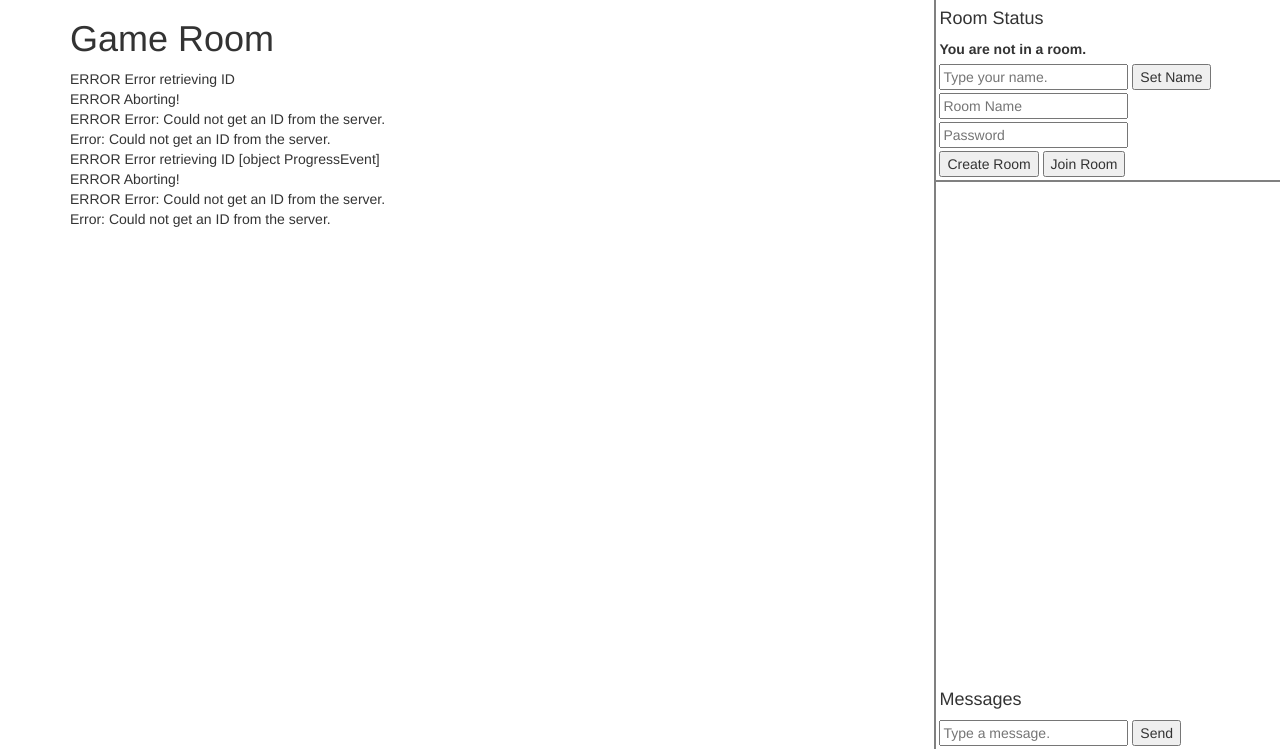
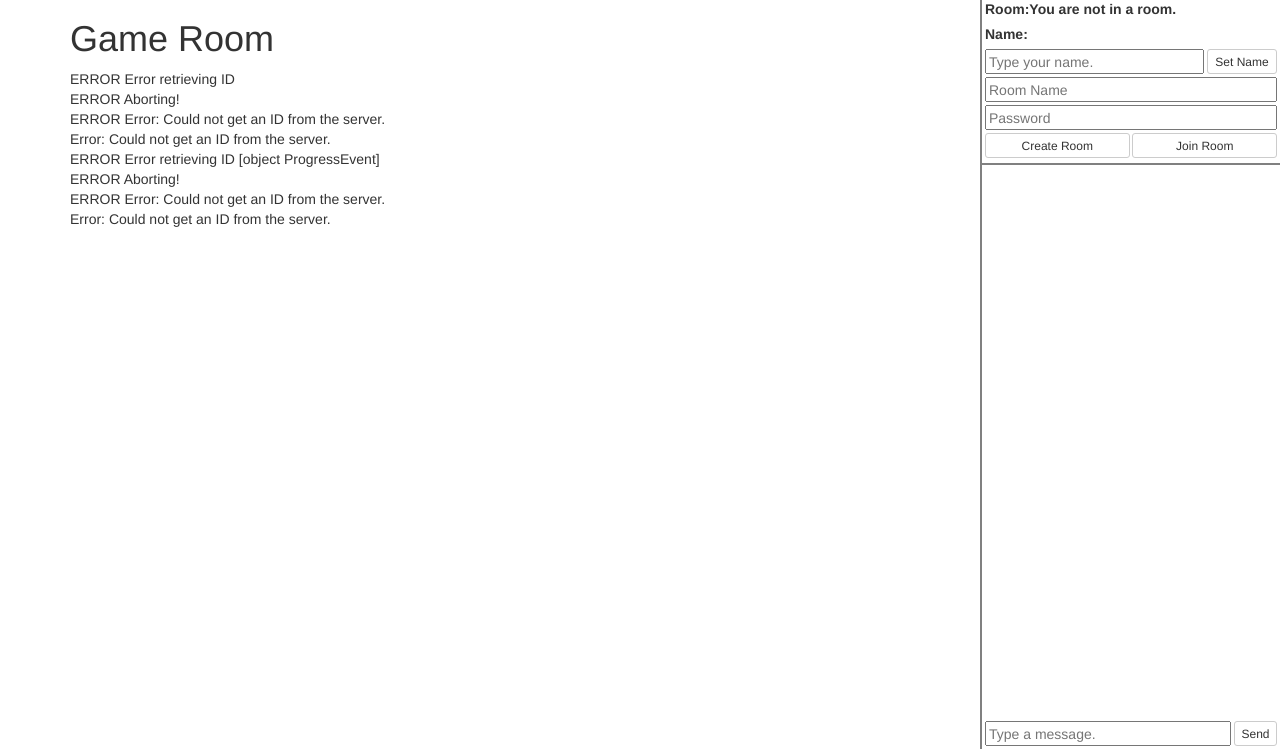
Before and after one commit to MattClucas/d20toolkit, a PHP site: page /tools/gameroom/gameroom.php in a window 1280 px wide. Shown: the part 51-800 px from the top of the page. Run offline with PHP 8.4, Linux system fonts and the light colour scheme; some libraries are stand-ins or nearby versions.

Commit message:
Adding css for game room chat side-bar.

```diff
--- a/tools/gameroom/gameroom.php
+++ b/tools/gameroom/gameroom.php
@@ -10,28 +10,83 @@
         <link rel="stylesheet" href="../../css/bootstrap.min.css" media="screen">
         <link rel="stylesheet" href="../../css/bootswatch.min.css">
         <style>
-            .infoBar {
+            #infoBar {
                 border-left: solid grey 2px;
-                height: 100vh;
-                position: fixed;
+                position: absolute;
                 top: 50px;
                 bottom: 0;
                 right: 0;
                 width: 27%;
+                max-width: 300px;
+                min-width: 245px;
             }
-            .infoBarContent {
+            .infoBarChild {
                 padding-left: 3px;
+                padding-right: 3px;
+                clear: both;
             }
-            .messagesInfoBarSection {
-                position: fixed;
+            #infoBarDivider {
+                width: 100%;
+                border-bottom: solid grey 2px;
+                position: absolute;
+                top: 164px
+            }
+            #messagesInfoBarChild {
+                position: absolute;
                 bottom: 0;
-                padding-bottom: 3px;
+                height: calc( 100% - 166px );
             }
-            .gameroomStatusInfoBarSection {
-                border-bottom: solid grey 2px;
+            #createRoom, #userNameInput {
+                float: left;
             }
-            .stacked {
+            #joinRoom, #setUserName, #sendButton {
+                float: right;
+            }
+            #createRoom, #joinRoom {
+                width: 49.5%;
+            }
+            .fullWidth {
+                width: 100%;
+                float: left;
+            }
+            #messagesBlock {
+                overflow-y: auto;
+                margin-top: 3px;
+                height: calc( 100% - 31px );
+            }
+            #setUserName {
+                width: 70px;
+            }
+            #userNameInput {
+                width: calc( 100% - 73px ); /* 73px = setUserName width + 3px space */
+            }
+            #sendButton {
+                width: 43px;
+            }
+            #messageInput {
+                width: calc( 100% - 46px ); /* 46px = sendButton width + 3px space */
+            }
+            .infoBarUIElement {
+                height: 25px;
                 margin-bottom: 3px;
+                margin-left: auto;
+                margin-right: auto;
+            }
+            #membersDiv {
+                overflow-y: auto;
+            }
+            #roomMembersHeader {
+                font-size: medium;
+            }
+            .memberLabel {
+                font-size: small;
+                font-weight: bold;
+                margin-bottom: 3px;
+            }
+            #roomStatusInfoBarChild {
+                position: absolute;
+                top: 0;
+                max-height: calc( 50% - 1px );
             }
         </style>
     </head>
@@ -42,36 +97,39 @@
         ?>
         <div class="container">
             <h1>Game Room</h1>
-            <div class="infoBar">
-                <div id="gameroomStatus" class="infoBarContent gameroomStatusInfoBarSection stacked">
-                    <h4 id="roomStatusHeader">Room Status</h4>
-                    <label id="noRoomLabel">You are not in a room.</label>
-                    <label id="roomNameLabel"></label>
-                    <br>
-                    <input type="text" id="userNameInput" class="stacked" placeholder="Type your name."/>
-                    <button id="setUserName">Set Name</button>
-                    <br>
+            <div id="infoBar">
+                <div id="roomStatusInfoBarChild" class="infoBarChild fullWidth">
+                    <div class="fullWidth">
+                        <label>Room: </label><label id="noRoomLabel">You are not in a room.</label>
+                        <label id="roomNameLabel"></label>
+                        <br>
+                        <label>Name: </label><label id="userNameLabel"></label>
+                        <br>
+                        <div class="fullWidth">
+                            <input type="text" id="userNameInput" class="infoBarUIElement"  placeholder="Type your name."/>
+                            <button id="setUserName" class="infoBarUIElement btn btn-default btn-xs">Set Name</button>
+                        </div>
+                    </div>
                     <!-- display these when the user is not in any room -->
-                    <div id="gameroomCreationDiv">
-                        <input type="text" id="roomNameInput" class="stacked" placeholder="Room Name"/>
-                        <input type="password" id="roomPasswordInput" class="stacked" placeholder="Password"/>
-                        <br>
-                        <button id="createRoom" class="stacked">Create Room</button>
-                        <button id="joinRoom" class="stacked">Join Room</button>
+                    <div id="gameroomCreationDiv" class="fullWidth">
+                        <input type="text" id="roomNameInput" class="fullWidth infoBarUIElement" placeholder="Room Name"/>
+                        <input type="password" id="roomPasswordInput" class="fullWidth infoBarUIElement" placeholder="Password"/>
+                        <button id="createRoom" class="infoBarUIElement btn btn-default btn-xs">Create Room</button>
+                        <button id="joinRoom" class="infoBarUIElement btn btn-default btn-xs">Join Room</button>
                     </div>
 
                     <!-- display these when the user is in a room -->
-                    <div id="gameroomJoinedDiv" style="display:none;">
-                        <h4 id="roomMembersHeader">Members</h4>
-                        <div id="membersDiv"></div>
-                        <button id="leaveRoom" class="stacked">Leave Room</button>
+                    <label id="roomMembersHeader" class="fullWidth" style="display: none;">Members</label>
+                    <div id="membersDiv" class="fullWidth" style="display: none;"></div>
+                    <button id="leaveRoom" class="infoBarUIElement fullWidth btn btn-default btn-xs" style="display: none;">Leave Room</button>
+                </div>
+                <div id="infoBarDivider" class="fullWidth"></div>
+                <div id="messagesInfoBarChild" class="infoBarChild fullWidth">
+                    <div id="messagesBlock" class="fullWidth"></div>
+                    <div class="fullWidth">
+                        <input type="text" id="messageInput" class="infoBarUIElement" placeholder="Type a message."/>
+                        <button id="sendButton" class="infoBarUIElement btn btn-default btn-xs">Send</button>
                     </div>
-                </div>
-                <div class="messagesInfoBarSection infoBarContent">
-                    <h4 id="messagesHeader">Messages</h4>
-                    <div id="messagesBlock"></div>
-                    <input type="text" id="messageInput" placeholder="Type a message."/>
-                    <button id="sendButton">Send</button>
                 </div>
             </div>
             <div id="log"></div>
```
Also changed, not shown: tools/gameroom/gameroom.js (+209 -23 lines).
